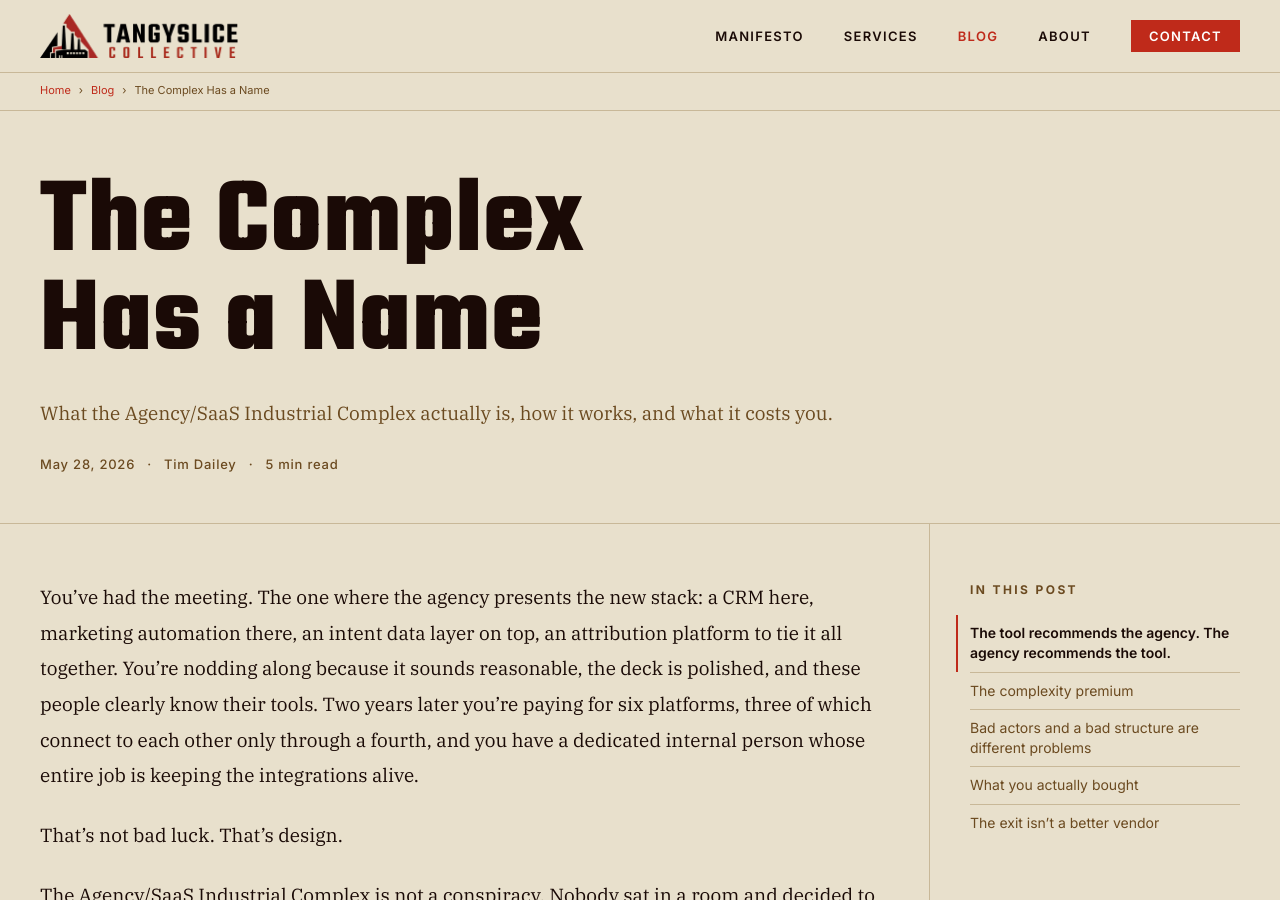
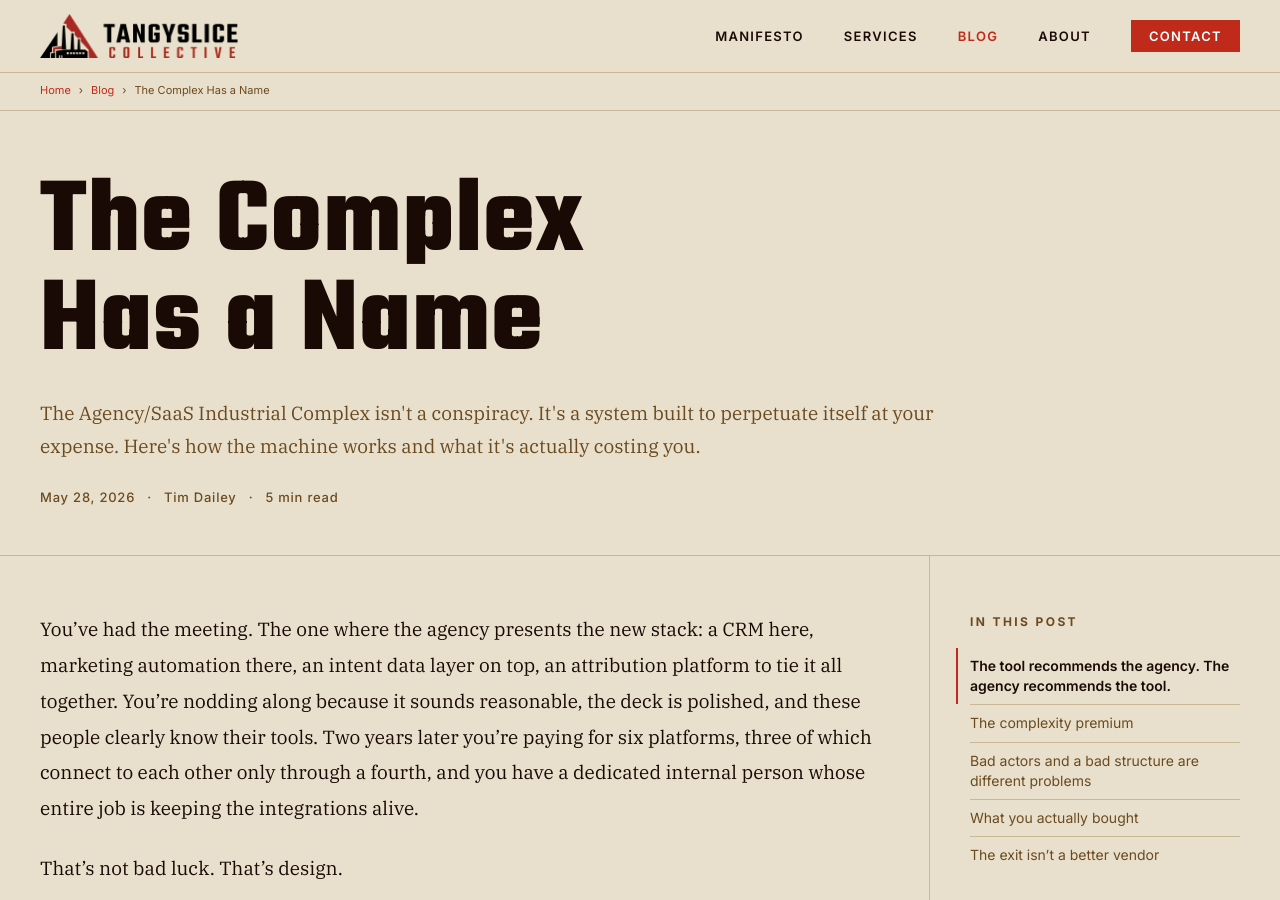
Before and after one commit to timdailey/tangyslice, a Jekyll site: the page built from _posts/2026-05-28-agency-saas-industrial-complex.md, in a window 1280 px wide and 900 px high. Built offline with Jekyll 4.4.1, drawn with Linux system fonts in a browser that asks for light colours; comment, search, counter and statistics services are not loaded; some of the changed lines change nothing that is shown.

Commit message:
Add meta/OG overrides; update post frontmatter
Update _layouts/base.html to allow explicit SEO and social-sharing overrides: add meta_title for the <title> tag and og_title/og_description fallbacks for Open Graph and Twitter meta tags (with explanatory comments). Rename a blog post file to _posts/2026-05-28-agency-saas-industrial-complex.md and update its frontmatter to include meta_title, og_title, og_description, and an expanded description so the post can control its search and social preview content. (.DS_Store changed as well)

```diff
--- a/_layouts/base.html
+++ b/_layouts/base.html
@@ -12,7 +12,8 @@
   {% if page.noindex %}<meta name="robots" content="noindex, nofollow">{% endif %}
 
   <!-- Primary meta -->
-  <title>{% if page.title %}{{ page.title }} — {% endif %}Tangyslice Collective</title>
+  <!-- meta_title overrides the <title> tag (search/GEO); falls back to page.title + brand -->
+  <title>{% if page.meta_title %}{{ page.meta_title }}{% elsif page.title %}{{ page.title }} — Tangyslice Collective{% else %}Tangyslice Collective{% endif %}</title>
   <meta name="description" content="{% if page.description %}{{ page.description }}{% else %}{{ site.description }}{% endif %}" />
   <meta name="robots" content="index, follow" />
 
@@ -20,17 +21,18 @@
   <link rel="canonical" href="{{ page.url | absolute_url }}" />
 
   <!-- Open Graph -->
+  <!-- og_title / og_description override OG tags (social sharing); fall back to page.title / description -->
   <meta property="og:type"        content="{% if page.layout == 'blog-post' %}article{% else %}website{% endif %}" />
-  <meta property="og:title"       content="{% if page.title %}{{ page.title }} — {% endif %}Tangyslice Collective" />
-  <meta property="og:description" content="{% if page.description %}{{ page.description }}{% else %}{{ site.description }}{% endif %}" />
+  <meta property="og:title"       content="{% if page.og_title %}{{ page.og_title }}{% elsif page.title %}{{ page.title }} — Tangyslice Collective{% else %}Tangyslice Collective{% endif %}" />
+  <meta property="og:description" content="{% if page.og_description %}{{ page.og_description }}{% elsif page.description %}{{ page.description }}{% else %}{{ site.description }}{% endif %}" />
   <meta property="og:url"         content="{{ page.url | absolute_url }}" />
   <meta property="og:image"       content="{% if page.og_image %}{{ page.og_image | absolute_url }}{% else %}{{ site.og_image | absolute_url }}{% endif %}" />
   <meta property="og:site_name"   content="Tangyslice Collective" />
 
   <!-- Twitter/X -->
   <meta name="twitter:card"        content="summary_large_image" />
-  <meta name="twitter:title"       content="{% if page.title %}{{ page.title }} — {% endif %}Tangyslice Collective" />
-  <meta name="twitter:description" content="{% if page.description %}{{ page.description }}{% else %}{{ site.description }}{% endif %}" />
+  <meta name="twitter:title"       content="{% if page.og_title %}{{ page.og_title }}{% elsif page.title %}{{ page.title }} — Tangyslice Collective{% else %}Tangyslice Collective{% endif %}" />
+  <meta name="twitter:description" content="{% if page.og_description %}{{ page.og_description }}{% elsif page.description %}{{ page.description }}{% else %}{{ site.description }}{% endif %}" />
   <meta name="twitter:image"       content="{% if page.og_image %}{{ page.og_image | absolute_url }}{% else %}{{ site.og_image | absolute_url }}{% endif %}" />
 
   <!-- Article meta for blog posts -->
--- a/_posts/2026-05-28-the-complex-has-a-name.md
+++ b/_posts/2026-05-28-agency-saas-industrial-complex.md
@@ -1,7 +1,10 @@
 ---
 layout: blog-post
 title: "The Complex Has a Name"
-description: "What the Agency/SaaS Industrial Complex actually is, how it works, and what it costs you."
+meta_title: "What Is the Agency/SaaS Industrial Complex? | Tangyslice Collective"
+description: "The Agency/SaaS Industrial Complex isn't a conspiracy. It's a system built to perpetuate itself at your expense. Here's how the machine works and what it's actually costing you."
+og_title: "The Complex Has a Name"
+og_description: "Most companies know something is wrong with the way they buy marketing tools and services. This post names it, traces how it works, and maps the exit."
 date: 2026-05-28
 author: tim-dailey
 read_time: 5
```
Also changed, not shown: 1 other file.
